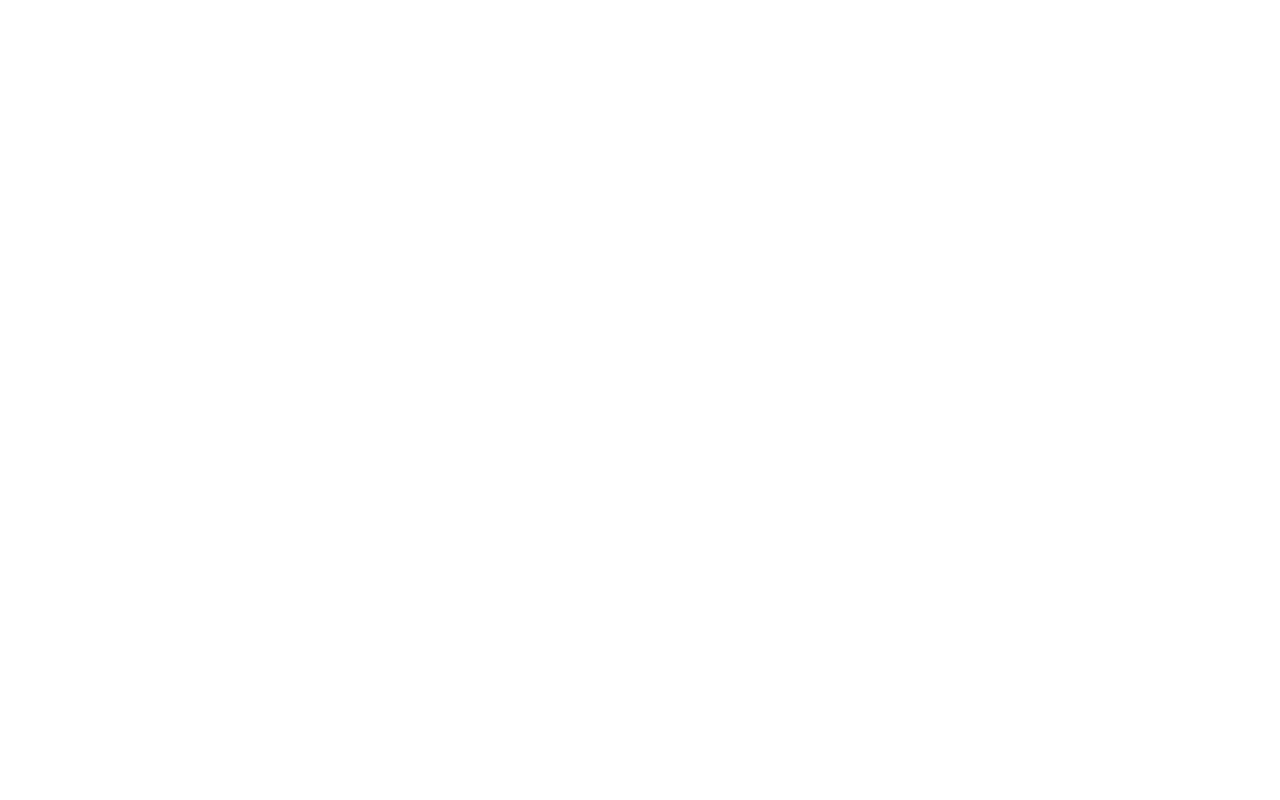
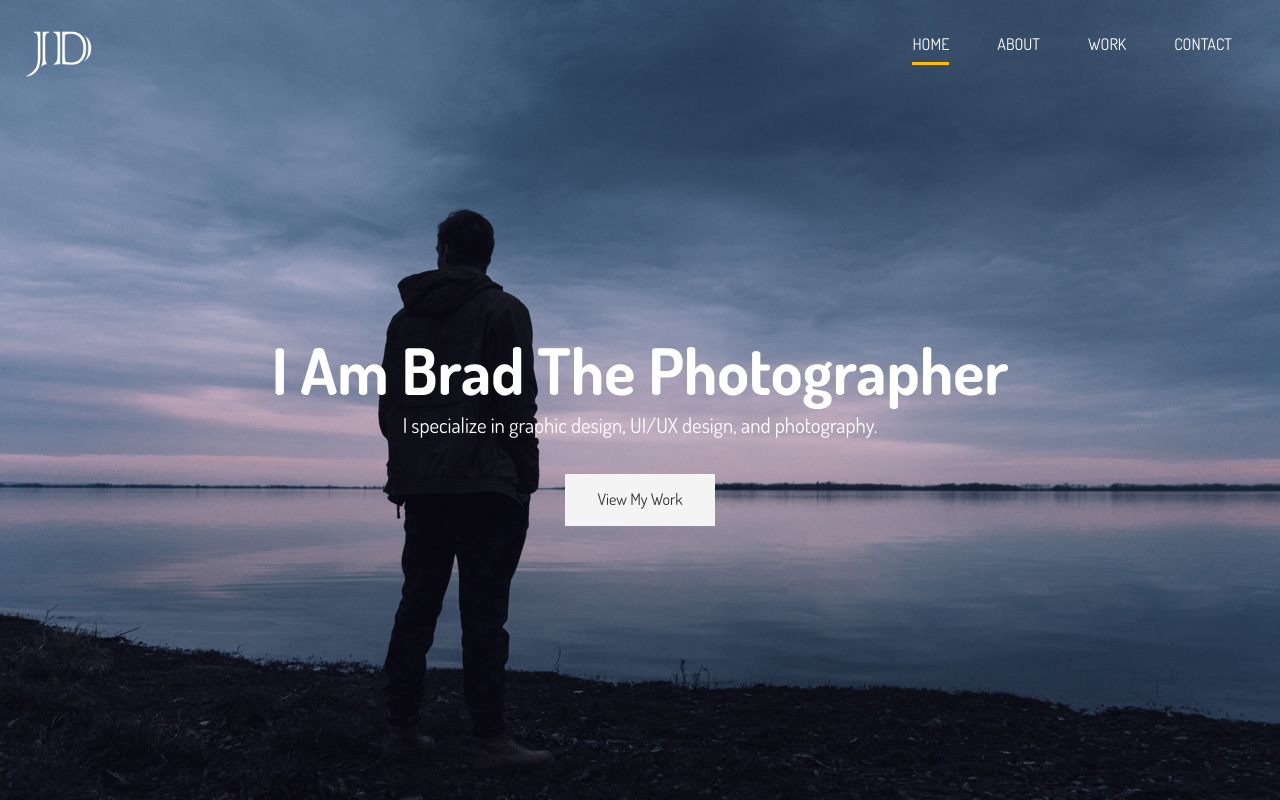
Before and after one commit to serhatprogramming/Portfolio-Page, a plain HTML site: page dist/index.html in a window 1280 px wide. Drawn offline with Linux system fonts and the light colour scheme.

Commit message:
main header completed

```diff
--- a/dist/css/main.css
+++ b/dist/css/main.css
@@ -0,0 +1,100 @@
+.container {
+  max-width: 1280px;
+  padding: 0 1.5rem;
+  margin: auto;
+  overflow: hidden; }
+
+.btn-main, .btn-light, .btn-dark {
+  display: inline-block;
+  padding: 0.8rem 2rem;
+  transition: all 0.5s;
+  border: none;
+  cursor: pointer; }
+
+.btn-main {
+  color: #333;
+  background-color: #ffbc00; }
+
+.btn-light {
+  color: #333;
+  background-color: #f4f4f4; }
+
+.btn-dark {
+  color: #f4f4f4;
+  background-color: #333; }
+
+button[class^="btn-"]:hover,
+a[class^="btn-"]:hover,
+input[class^="btn-"]:hover {
+  background-color: #ffbc00; }
+
+.lead {
+  font-size: 1.3rem;
+  margin-bottom: 2rem; }
+
+.text-center {
+  text-align: center; }
+
+* {
+  margin: 0;
+  padding: 0; }
+
+body {
+  font-family: "Dosis", sans-serif;
+  line-height: 1.6;
+  background: #fff; }
+
+a {
+  text-decoration: none;
+  color: #333; }
+
+ul {
+  list-style: none; }
+
+h2,
+h3,
+h4 {
+  text-transform: uppercase; }
+
+img {
+  width: 100%; }
+
+#logo {
+  width: 70px;
+  height: 70px;
+  color: #fff;
+  text-transform: uppercase; }
+
+#main-nav {
+  display: flex;
+  justify-content: space-between;
+  padding-top: 1rem; }
+  #main-nav ul {
+    display: flex; }
+  #main-nav li {
+    padding: 1rem 1.5rem; }
+  #main-nav a {
+    text-decoration: none;
+    color: #fff;
+    text-transform: uppercase;
+    border-bottom: 3px transparent solid;
+    padding-bottom: 0.5rem;
+    transition: border-color 0.5s; }
+    #main-nav a:hover {
+      border-color: #ccc; }
+    #main-nav a.current {
+      border-color: #ffbc00; }
+
+#header-home {
+  background: url("../img/showcase.jpg") no-repeat center right/cover;
+  height: 100vh;
+  color: #fff; }
+  #header-home .header-content {
+    text-align: center;
+    padding-top: 20%; }
+    #header-home .header-content h1 {
+      font-size: 4rem;
+      line-height: 1.2; }
+
+#header-inner {
+  color: #fff; }
--- a/dist/index.html
+++ b/dist/index.html
@@ -4,8 +4,50 @@
     <meta charset="UTF-8" />
     <meta http-equiv="X-UA-Compatible" content="IE=edge" />
     <meta name="viewport" content="width=device-width, initial-scale=1.0" />
+    <script
+      src="https://kit.fontawesome.com/3042f110f5.js"
+      crossorigin="anonymous"
+    ></script>
+    <link rel="preconnect" href="https://fonts.googleapis.com" />
+    <link rel="preconnect" href="https://fonts.gstatic.com" crossorigin />
+    <link
+      href="https://fonts.googleapis.com/css2?family=Dosis:wght@200;300;400;500;600;700;800&display=swap"
+      rel="stylesheet"
+    />
     <link rel="stylesheet" href="css/main.css" />
     <title>Brad Jackson | UI/UX Designer & Photographer</title>
   </head>
-  <body></body>
+  <body>
+    <!-- Header -->
+    <header id="header-home">
+      <div class="container">
+        <nav id="main-nav">
+          <img src="img/logo.png" alt="My Portfolio" id="logo" />
+          <ul>
+            <li><a href="index.html" class="current">Home</a></li>
+            <li><a href="about.html">About</a></li>
+            <li><a href="work.html">Work</a></li>
+            <li><a href="contact.html">Contact</a></li>
+          </ul>
+        </nav>
+        <div class="header-content">
+          <h1>
+            I Am Brad The
+            <span
+              class="txt-type"
+              data-wait="3000"
+              data-words='["Photographer","Designer", "UI/UX Dev"]'
+            ></span>
+          </h1>
+          <p class="lead">
+            I specialize in graphic design, UI/UX design, and photography.
+          </p>
+          <a href="work.html" class="btn-light">View My Work</a>
+        </div>
+      </div>
+    </header>
+
+    <!-- Type Effect Tutorial: https://www.youtube.com/watch?v=POX3dT-pB4E -->
+    <script src="js/typewriter.js"></script>
+  </body>
 </html>
```
Also changed, not shown: 1 other file.
